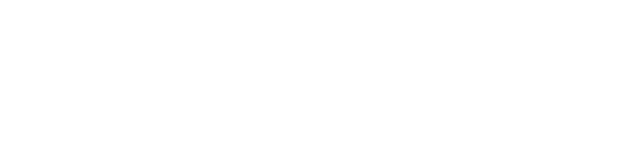
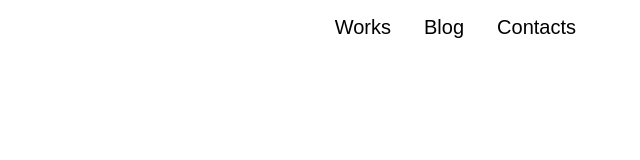
Before and after one commit to evillacrusis/demo-html-css, a plain HTML site: page index.html in a window 1280 px wide. Shown: the whole page, without its empty margins (640-1280 px from the left). Drawn offline with Linux system fonts and the light colour scheme.

Commit message:
feat: Style header and navigation

```diff
--- a/css/app.css
+++ b/css/app.css
@@ -0,0 +1,30 @@
+body {
+    margin: 0;
+    font-family: 'Heebo', sans-serif;
+}
+
+a {
+    text-decoration: none;
+    color: #000;
+}
+
+a:hover{
+    text-decoration: underline;
+}
+
+/* Header */
+
+header{
+    padding: 1em 4em;
+}
+
+nav{
+    display: flex;
+    justify-content: flex-end;
+}
+
+nav > a {
+    padding-left: 33px;
+    font-size: 20px;
+    font-weight: 500;
+}
--- a/index.html
+++ b/index.html
@@ -1,9 +1,22 @@
 <!doctype html>
 <head>
     <title>My Portfolio</title>
+    <link rel="stylesheet" href="css/app.css">
 </head>
 <body>
-    <header></header>
+    <header>
+        <nav>
+            <a href="/">
+                Works
+            </a>
+            <a href="#">
+                Blog
+            </a>
+            <a href="#">
+                Contacts
+            </a>
+        </nav>
+    </header>
     <main></main>
     <footer></footer>
 </body>
```
